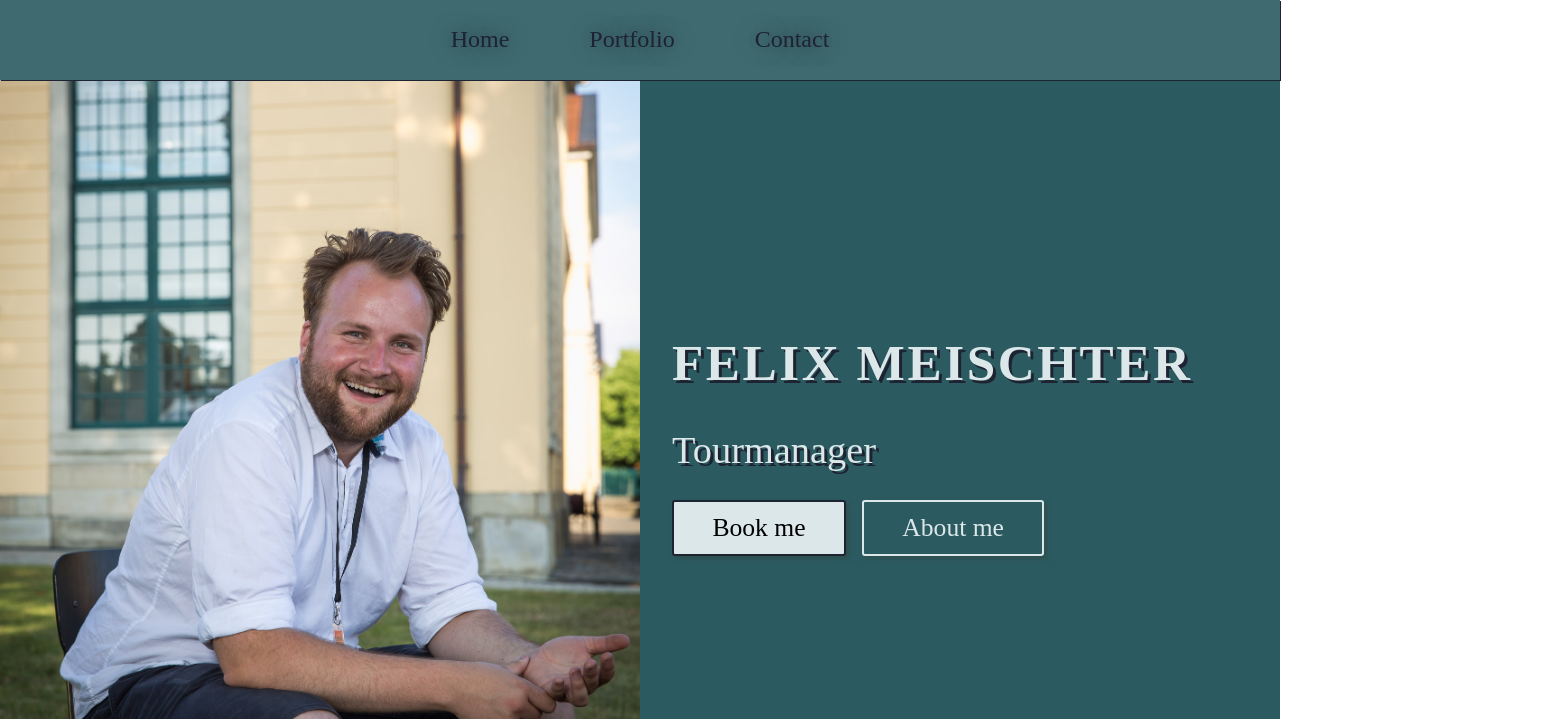
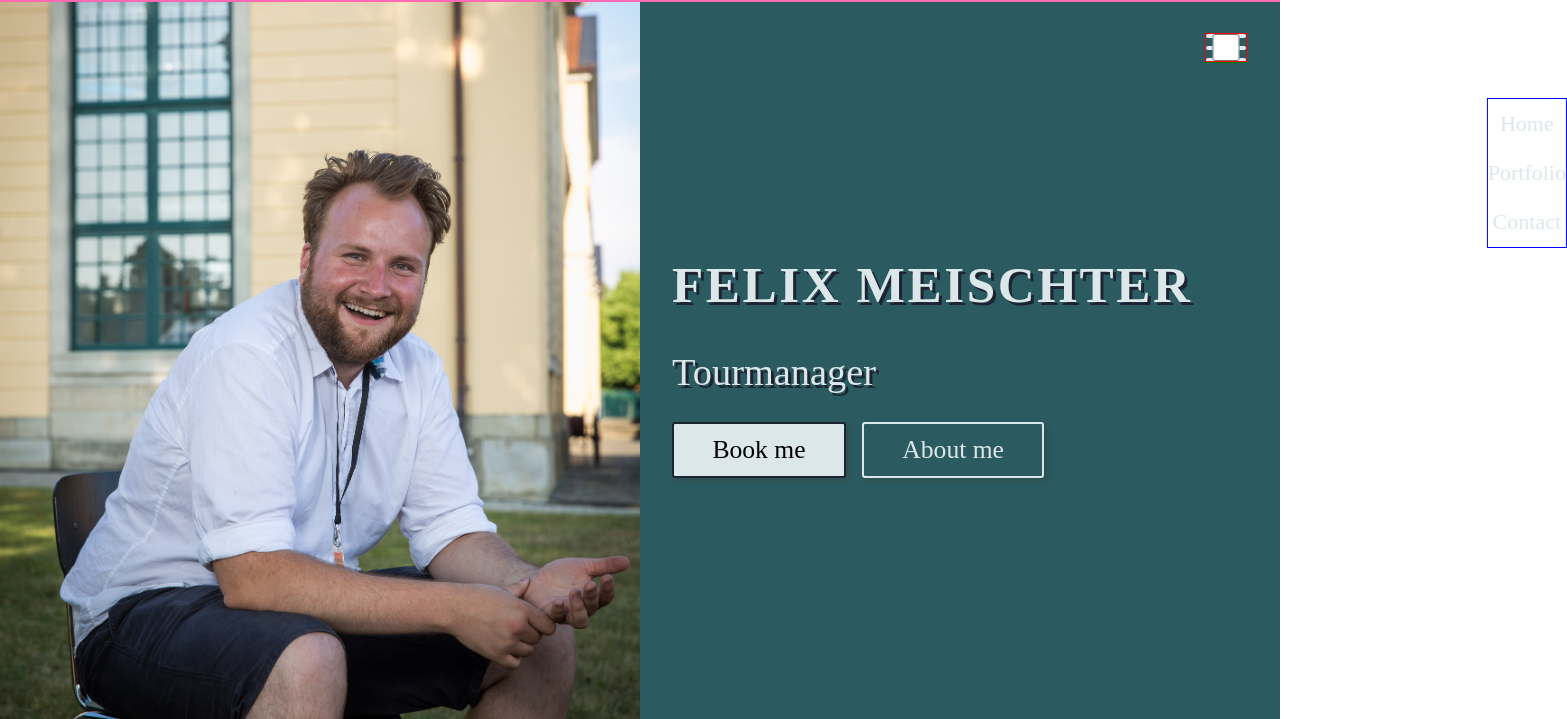
Before and after one commit to sophiebrunner/felix-tourmgr, a plain HTML site: page index.html in a window 1280 px wide. Shown: the top 719 px of the page, 1567 px wide, since content can reach past the window. Drawn offline with nearby package versions, Linux system fonts and the light colour scheme.

Commit message:
refactor: change styling of menu and hero-section

```diff
--- a/index.html
+++ b/index.html
@@ -7,32 +7,34 @@
     <meta name="author" content="Sophie Brunner" />
     <meta
       name="description"
-      content="This is the portfolio website of the tourmanager Felix Meischter."
+      content="Portfolio website of the tourmanager Felix Meischter, currently working for Milow."
     />
     <link rel="stylesheet" href="style.css" />
     <link
       href="https://fonts.googleapis.com/css?family=Roboto:100,100italic,300,300italic,regular,italic,500,500italic,700,700italic,900,900italic"
       rel="stylesheet"
     />
-    <title>Felix Meischter - Tourmanager</title>
+    <title>Felix Meischter | Tourmanager</title>
   </head>
   <body>
     <header>
-      <nav>
-        <ul class="nav-bar" id="nav-bar">
-          <li class="nav-bar__entry">
-            <a href="#home" class="nav-bar__link">Home</a>
-          </li>
-          <li class="nav-bar__entry">
-            <a href="#portfolio" class="nav-bar__link">Portfolio</a>
-          </li>
-          <li class="nav-bar__entry">
-            <a href="#contact" class="nav-bar__link">Contact</a>
-          </li>
-        </ul>
-        <button class="burger-menu" id="burger-menu">
-          <ion-icon class="bars" name="menu-outline"></ion-icon>
-        </button>
+      <nav role="navigation">
+        <div class="menu-toggle">
+          <input type="checkbox" class="hidden-checkbox" />
+          <span class="burger-icon"></span><span class="burger-icon"></span
+          ><span class="burger-icon"></span>
+          <ul class="nav-menu">
+            <li class="nav-menu__entry">
+              <a href="#home" class="nav-menu__link">Home</a>
+            </li>
+            <li class="nav-menu__entry">
+              <a href="#portfolio" class="nav-menu__link">Portfolio</a>
+            </li>
+            <li class="nav-menu__entry">
+              <a href="#contact" class="nav-menu__link">Contact</a>
+            </li>
+          </ul>
+        </div>
       </nav>
     </header>
     <main>
--- a/script.js
+++ b/script.js
@@ -1,19 +1,3 @@
-const burger = document.querySelector("#burger-menu");
-const navBar = document.querySelector("#nav-bar");
-const nav = document.querySelector("nav");
-
-burger.addEventListener("click", () => {
-  navBar.classList.toggle("show");
-});
-
-const navLink = document.querySelectorAll(".nav-bar__link");
-
-navLink.forEach((link) =>
-  link.addEventListener("click", () => {
-    navBar.classList.remove("show");
-  })
-);
-
 const scrollUp = document.querySelector("#scroll-up");
 
 scrollUp.addEventListener("click", () => {
--- a/style.css
+++ b/style.css
@@ -32,73 +32,105 @@ a {
 }
 
 nav {
-  height: 10vh;
-  position: sticky;
-  top: 0;
-  left: 0;
-  z-index: 1;
-  display: flex;
-  align-items: center;
-  justify-content: center;
-  padding: 1rem 3.5rem;
-  background-color: var(--primary-color-transparent);
-  box-shadow: 1px 1px var(--dark-color);
+  position: relative;
+  border: 1px solid hotpink;
 }
 
-.nav-bar {
-  display: flex;
-  gap: 5rem;
+.menu-toggle {
+  border: 1px solid green;
+  display: block;
+  position: absolute;
+  top: 2em;
+  right: 2em;
+  z-index: 1;
+  -webkit-user-select: none;
+  user-select: none;
 }
 
-.nav-bar__entry {
-  font-weight: var(--light-font);
-  font-size: 1.5rem;
-  text-shadow: 0 0 20px var(--dark-color);
+.nav-menu__link {
+  color: var(--lightblue-color);
+  transition: color 0.3s ease;
 }
 
-@media screen and (max-width: 729px) {
-  .nav-bar {
-    position: fixed;
-    background-color: var(--lightblue-color);
-    flex-direction: column;
-    top: 86px;
-    left: 10%;
-    width: 80%;
-    text-align: center;
-    transform: translate(120%);
-    transition: transform 0.5s ease-in;
+.nav-menu__link:hover {
+  color: var(--lightblue-color);
 }
 
-  .nav-bar__entry {
-    margin: 8px;
+.hidden-checkbox {
+  outline: 1px solid red;
+  display: block;
+  width: 3em;
+  height: 2em;
+  position: absolute;
+  top: 0;
+  right: 0;
+  cursor: pointer;
+  _opacity: 0;
+  z-index: 2;
 }
 
-  .burger-menu {
+.burger-icon {
   display: block;
+  width: 2.5em;
+  height: 0.25em;
+  position: relative;
+  top: 0;
+  right: 0;
+  background: var(--lightwhite-color);
+  border-radius: 3px;
+  z-index: 1;
+  transform-origin: 0.5em 0;
+  transition: transform 0.5s cubic-bezier(0.77, 0.2, 0.05, 1),
+    background 0.5 cubic-bezier(0.77, 0.2, 0.05, 1), opacity 0.55s ease;
 }
 
-  .nav-bar.show {
-    transform: translateX(0);
-  }
+.burger-icon + .burger-icon {
+  margin-top: 0.5em;
 }
 
-.nav-bar__link {
-  color: var(--dark-color);
-  transition: var(--transition);
+.burger-icon:first-child {
+  transform-origin: 0% 0%;
 }
 
-.nav-bar__link:hover {
-  color: var(--dark-color);
-  border-bottom: 2px solid var(--dark-color);
+.burger-icon:last-child(2) {
+  transform-origin: 0% 100%;
 }
 
-.burger-menu {
-  color: var(--dark-color);
-  font-size: 2rem;
-  border: 0;
-  background-color: transparent;
-  cursor: pointer;
-  display: none;
+.hidden-checkbox:checked ~ .burger-icon {
+  opacity: 1;
+  transform: rotate(45deg) translate(-2px, -1px);
+  background: var(--primary-color);
+}
+
+.hidden-checkbox:checked ~ .burger-icon:nth-last-child(3) {
+  opacity: 0;
+  transform: rotate(0deg) scale(0.2, 0.2);
+}
+
+.hidden-checkbox:checked ~ .burger-icon:nth-last-child(2) {
+  transform: rotate(-45deg) translate(0, -1px);
+}
+
+.nav-menu {
+  border: 1px solid blue;
+  position: absolute;
+  top: 4em;
+  right: 0;
+  background: transparent;
+  -webkit-font-smoothing: antialiased;
+  transform-origin: 0% 0%;
+  transform: translate(400%, 0);
+  transition: transform 0.5s cubic-bezier(0.77, 0.2, 0.05, 1);
+}
+
+.nav-menu__entry {
+  padding: 0.5em 0;
+  font-size: 22px;
+  text-align: center;
+}
+
+.hidden-checkbox:checked ~ .nav-menu {
+  transform: none;
 }
 
 .hero {
```
Lines whose indentation alone changed are shown as unchanged.
